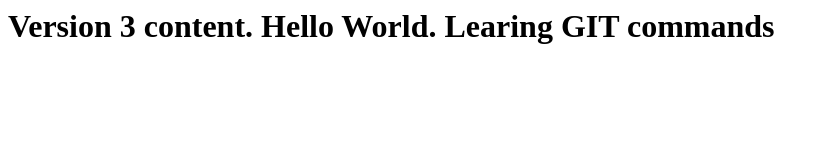
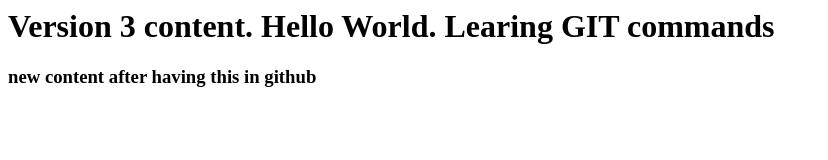
Before and after one commit to ManideepKuna/firstgitrepo, a plain HTML site: page index.html in a window 1280 px wide. Shown: the whole page, without its empty margins (0-828 px from the left). Drawn offline with Linux system fonts and the light colour scheme.

Commit message:
Version 5

```diff
--- a/index.html
+++ b/index.html
@@ -3,5 +3,8 @@
 	<h1>
 	Version 3 content. Hello World. Learing GIT commands
 	<h1>
+	<h3>
+	new content after having this in github
+	</h3>
 </body>
 </html>
```
